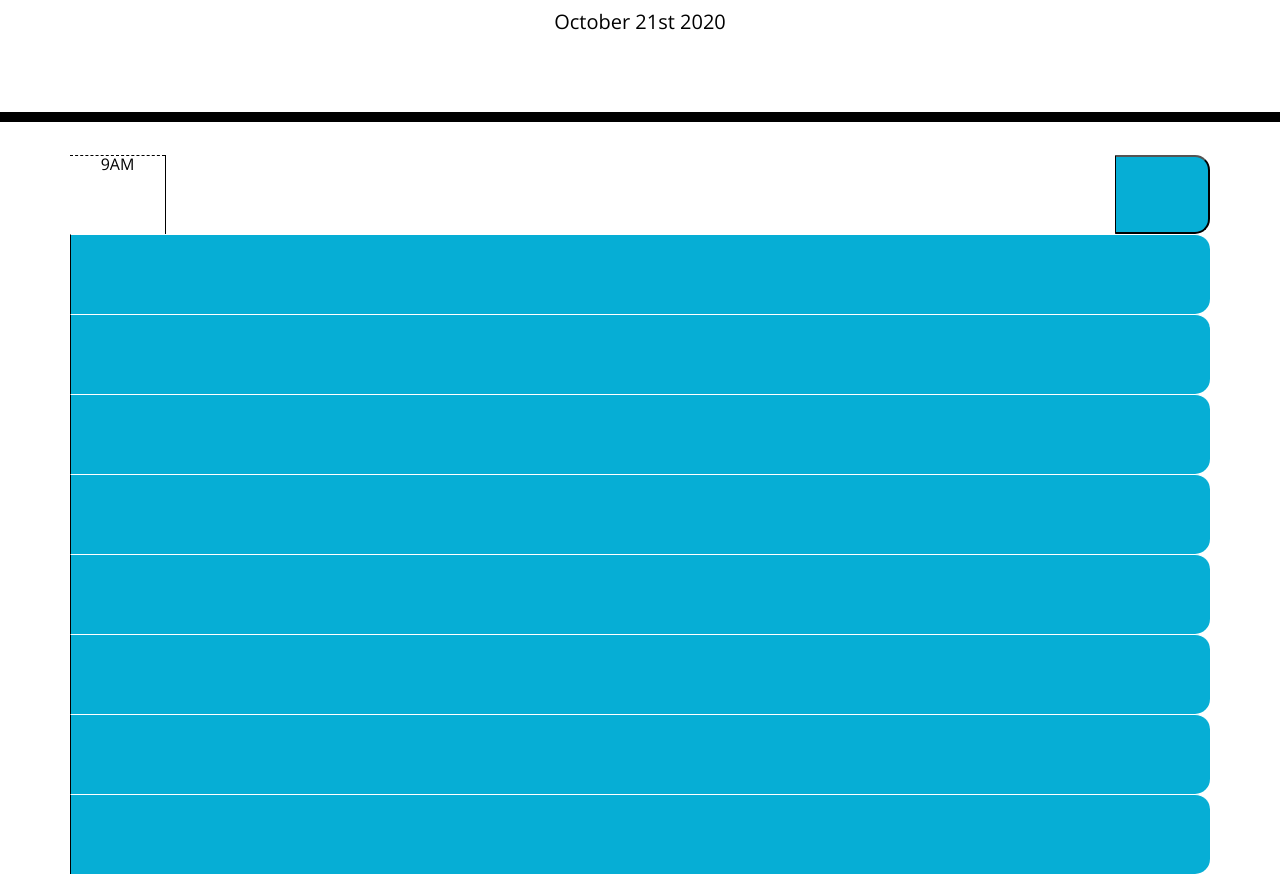
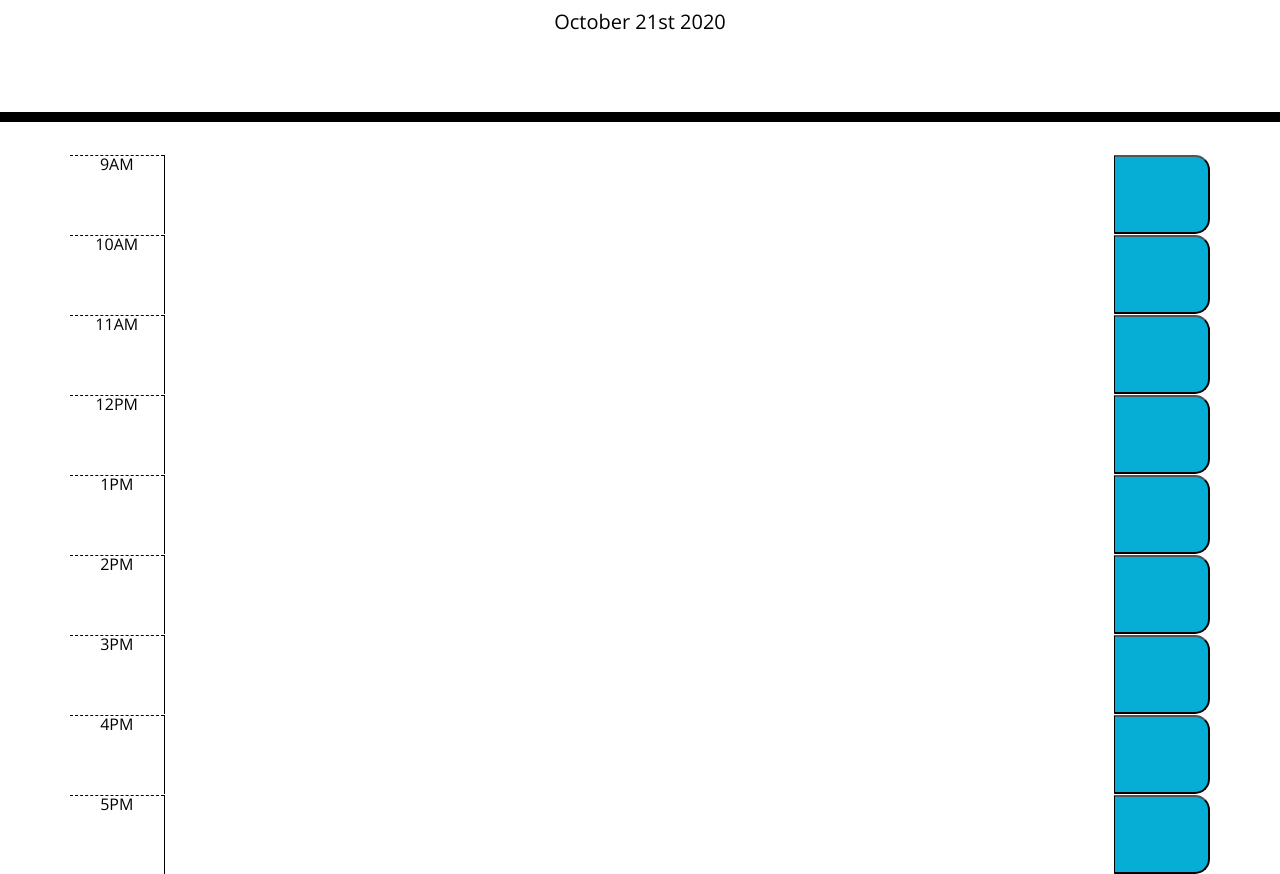
Before and after one commit to arensalmela/WorkDayScheduler, a plain HTML site: page Develop/index.html in a window 1280 px wide. Shown: the part 182-1056 px from the top of the page. Drawn offline with nearby package versions, Linux system fonts and the light colour scheme.

Commit message:
Added remaining div tags for the rest of the time blocks.

```diff
--- a/Develop/index.html
+++ b/Develop/index.html
@@ -31,18 +31,50 @@
     <div class="container">
       <!-- Timeblocks go here -->
       <div id ="hour-9" class ="row time-block">
-        <div class = "col-1 hour">9AM</div>
+        <div class = "col hour">9AM</div>
         <textarea class = "col-10 userInput"></textarea>
-        <button class = "col-1 saveBtn"></button>
+        <button class = "col saveBtn"></button>
       </div>
-      <div id ="10am" class ="row saveBtn"></div>
-      <div id ="11am" class ="row saveBtn"></div>
-      <div id ="12pm" class ="row saveBtn"></div>
-      <div id ="1am" class ="row saveBtn"></div>
-      <div id ="2pm" class ="row saveBtn"></div>
-      <div id ="3pm" class ="row saveBtn"></div>
-      <div id ="4pm" class ="row saveBtn"></div>
-      <div id ="5pm" class ="row saveBtn"></div>
+      <div id ="hour-10" class ="row time-block">
+        <div class = "col hour">10AM</div>
+        <textarea class = "col-10 userInput"></textarea>
+        <button class = "col saveBtn"></button>
+      </div>
+      <div id ="hour-11" class ="row time-block">
+        <div class = "col hour">11AM</div>
+        <textarea class = "col-10 userInput"></textarea>
+        <button class = "col saveBtn"></button>
+      </div>
+      <div id ="hour-12" class ="row time-block">
+        <div class = "col hour">12PM</div>
+        <textarea class = "col-10 userInput"></textarea>
+        <button class = "col saveBtn"></button>
+      </div>
+      <div id ="hour-13" class ="row time-block">
+        <div class = "col hour">1PM</div>
+        <textarea class = "col-10 userInput"></textarea>
+        <button class = "col saveBtn"></button>
+      </div>
+      <div id ="hour-14" class ="row time-block">
+        <div class = "col hour">2PM</div>
+        <textarea class = "col-10 userInput"></textarea>
+        <button class = "col saveBtn"></button>
+      </div>
+      <div id ="hour-15" class ="row time-block">
+        <div class = "col hour">3PM</div>
+        <textarea class = "col-10 userInput"></textarea>
+        <button class = "col saveBtn"></button>
+      </div>
+      <div id ="hour-16" class ="row time-block">
+        <div class = "col hour">4PM</div>
+        <textarea class = "col-10 userInput"></textarea>
+        <button class = "col saveBtn"></button>
+      </div>
+      <div id ="hour-17" class ="row time-block">
+        <div class = "col hour">5PM</div>
+        <textarea class = "col-10 userInput"></textarea>
+        <button class = "col saveBtn"></button>
+      </div>
     </div>
     <script src="https://code.jquery.com/jquery-3.4.1.min.js"></script>
     <script src="https://cdnjs.cloudflare.com/ajax/libs/moment.js/2.24.0/moment.min.js"></script> <!--Moment-->
--- a/Develop/script.js
+++ b/Develop/script.js
@@ -2,12 +2,11 @@ $(document).ready(function(){
 
 $(".saveBtn").on("click",function(){   //Share the same row
     var schedInput = $(this).siblings(".userInput").val()  //On click button find sibling with class "userInput"
-    var selectedHour = $(this).parent().attr("id") //Find parent element of saveBtn, get value of id attribute
-    localStorage.setItem(selectedHour, schedInput) //Local storage reads time and user input
+    var selectedHour = $(this).parent().attr("id") //Find parent element of saveBtn, get value of id attribute (the hour block 9am)
+    localStorage.setItem(selectedHour, schedInput) //Local storage reads time through id and user input
     console.log("this function")
 })
 
 
-
 $("#currentDay").text(moment().format("MMMM Do YYYY")); //Displaying current day
 })
```
Also changed, not shown: 3 other files.
